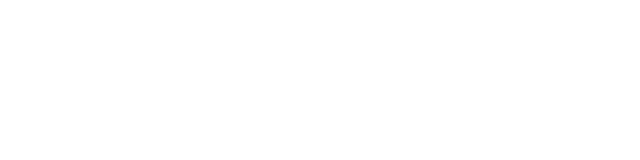
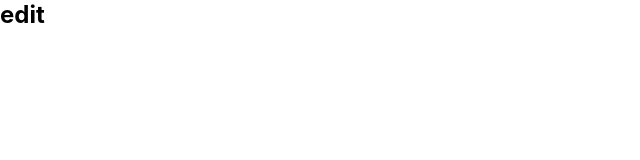
Before and after one commit to pagnojp/desafio-tecnico-Softplan, a React (Create React App) app: page /edit/1 in a window 1280 px wide. Shown: the top 160 px of the page, without its empty margins (0-640 px from the left). Built offline with nearby package versions, Linux system fonts and the light colour scheme.

Commit message:
add edit character page

```diff
--- /dev/null
+++ b/src/pages/edit/index.js
@@ -0,0 +1,7 @@
+import React from 'react';
+
+const EditCharacter = () => (
+  <h2>edit</h2>
+);
+
+export default EditCharacter;
--- a/src/routes/index.js
+++ b/src/routes/index.js
@@ -4,11 +4,13 @@ import { Switch, Route } from 'react-router-dom';
 
 import Main from '../pages/main';
 import Character from '../pages/character';
+import EditCharacter from '../pages/edit';
 
 const Routes = () => (
   <Switch>
     <Route exact path="/" component={Main} />
     <Route path="/character/1" component={Character} />
+    <Route path="/edit/1" component={EditCharacter} />
   </Switch>
 );
 
```
